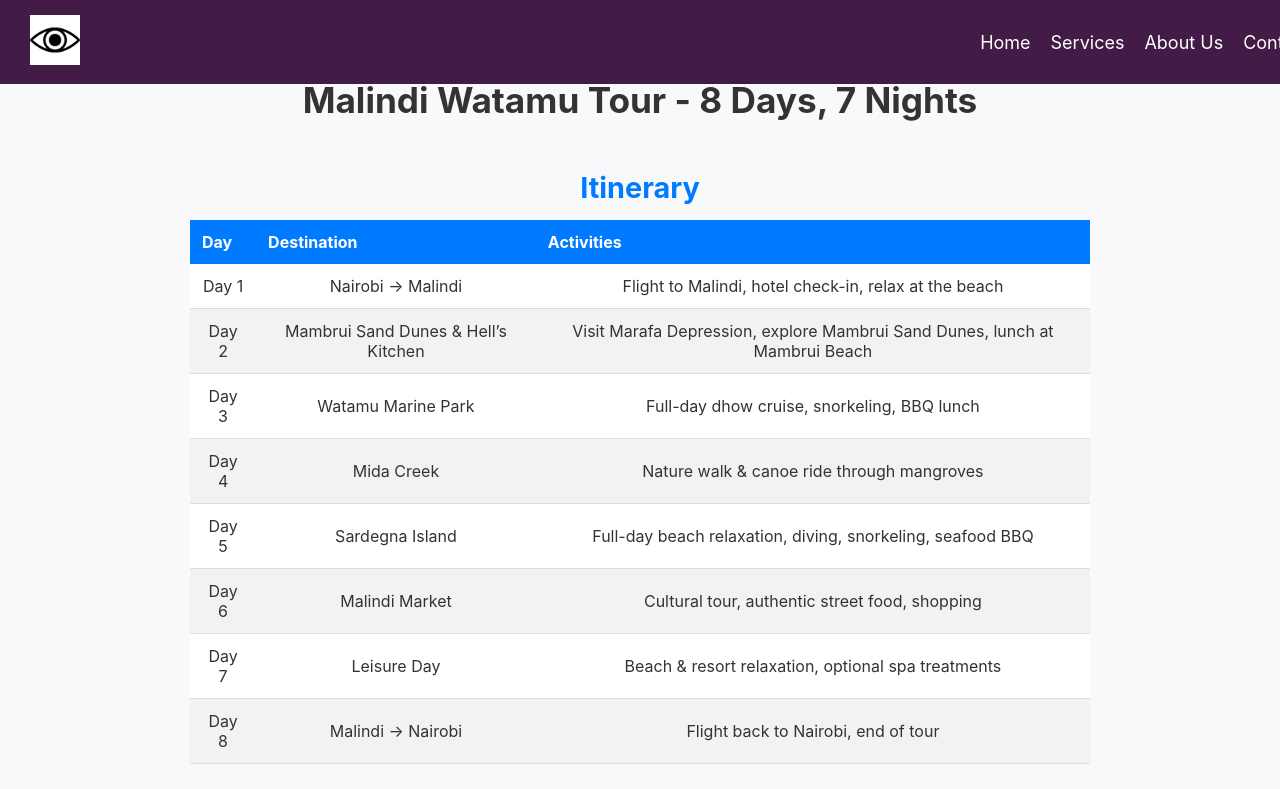
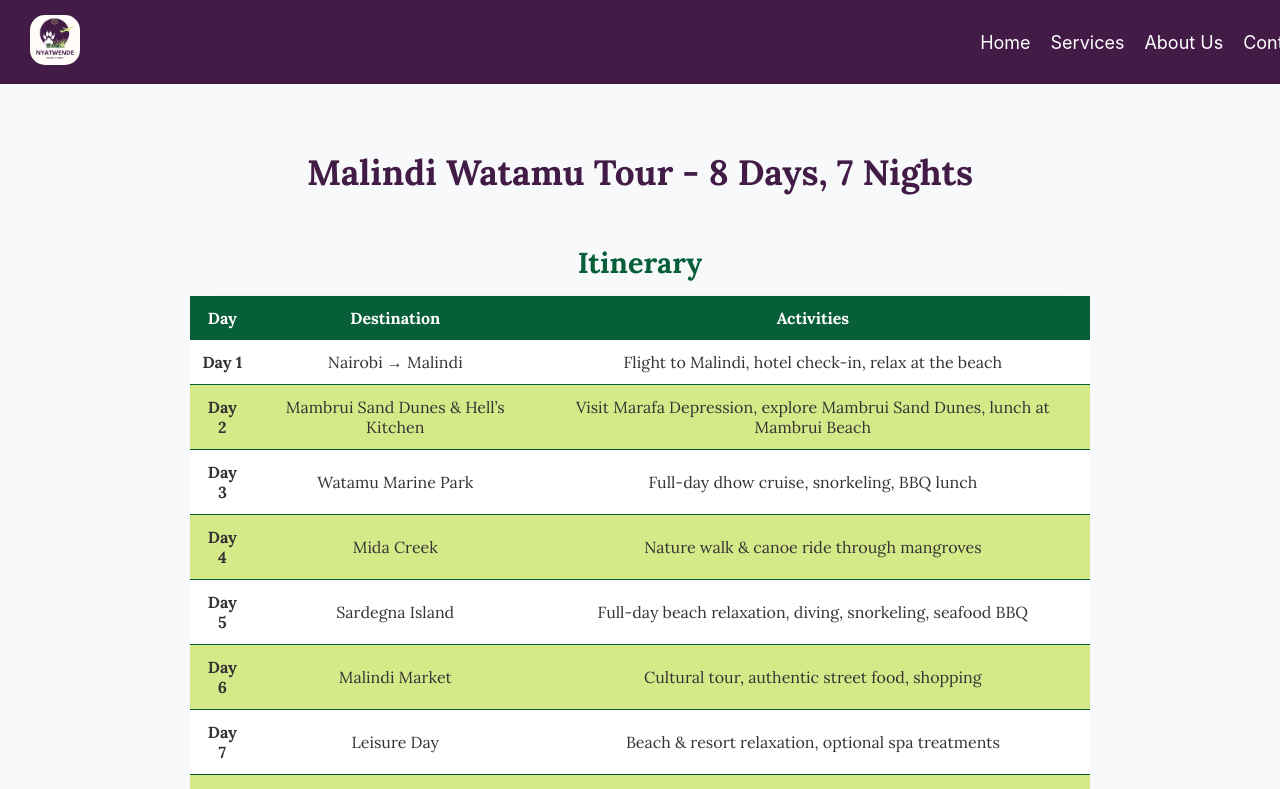
Before and after one commit to catherineotondi/NYATWENDE_TOURS, a React (Create React App) app: page /malindi-watamu in a window 1280 px wide. Shown: the top 789 px of the page. Built offline with nearby package versions, Linux system fonts and the light colour scheme.

Commit message:
Modified the Watamu tour file and added a logo

```diff
--- a/src/Components/MalindiWatamuTour.js
+++ b/src/Components/MalindiWatamuTour.js
@@ -18,14 +18,14 @@ const MalindiWatamuTour = () => {
             </tr>
           </thead>
           <tbody>
-            <tr><td>Day 1</td><td>Nairobi → Malindi</td><td>Flight to Malindi, hotel check-in, relax at the beach</td></tr>
-            <tr><td>Day 2</td><td>Mambrui Sand Dunes & Hell’s Kitchen</td><td>Visit Marafa Depression, explore Mambrui Sand Dunes, lunch at Mambrui Beach</td></tr>
-            <tr><td>Day 3</td><td>Watamu Marine Park</td><td>Full-day dhow cruise, snorkeling, BBQ lunch</td></tr>
-            <tr><td>Day 4</td><td>Mida Creek</td><td>Nature walk & canoe ride through mangroves</td></tr>
-            <tr><td>Day 5</td><td>Sardegna Island</td><td>Full-day beach relaxation, diving, snorkeling, seafood BBQ</td></tr>
-            <tr><td>Day 6</td><td>Malindi Market</td><td>Cultural tour, authentic street food, shopping</td></tr>
-            <tr><td>Day 7</td><td>Leisure Day</td><td>Beach & resort relaxation, optional spa treatments</td></tr>
-            <tr><td>Day 8</td><td>Malindi → Nairobi</td><td>Flight back to Nairobi, end of tour</td></tr>
+            <tr><td><b>Day 1</b></td><td>Nairobi → Malindi</td><td>Flight to Malindi, hotel check-in, relax at the beach</td></tr>
+            <tr><td><b>Day 2</b></td><td>Mambrui Sand Dunes & Hell’s Kitchen</td><td>Visit Marafa Depression, explore Mambrui Sand Dunes, lunch at Mambrui Beach</td></tr>
+            <tr><td><b>Day 3</b></td><td>Watamu Marine Park</td><td>Full-day dhow cruise, snorkeling, BBQ lunch</td></tr>
+            <tr><td><b>Day 4</b></td><td>Mida Creek</td><td>Nature walk & canoe ride through mangroves</td></tr>
+            <tr><td><b>Day 5</b></td><td>Sardegna Island</td><td>Full-day beach relaxation, diving, snorkeling, seafood BBQ</td></tr>
+            <tr><td><b>Day 6</b></td><td>Malindi Market</td><td>Cultural tour, authentic street food, shopping</td></tr>
+            <tr><td><b>Day 7</b></td><td>Leisure Day</td><td>Beach & resort relaxation, optional spa treatments</td></tr>
+            <tr><td><b>Day 8</b></td><td>Malindi → Nairobi</td><td>Flight back to Nairobi, end of tour</td></tr>
           </tbody>
         </table>
       </div>
--- a/src/Components/Navbar.js
+++ b/src/Components/Navbar.js
@@ -30,7 +30,7 @@
 import React, { useState } from "react";
 import { Link } from "react-router-dom";
 import "../css/styles.css" // Import external CSS
-import logo from "../img/vision.jpeg"; // Replace with your logo path
+import logo from "../img/logo.png"; // Replace with your logo path
 
 const Navbar = () => {
   const [isOpen, setIsOpen] = useState(false);
@@ -40,7 +40,7 @@ const Navbar = () => {
       <div className="nav-container">
         {/* Logo */}
         <Link to="/" className="logo">
-          <img src={logo} alt="Company Logo" />
+          <img src={logo} alt="Nyatwende Logo" />
         </Link>
 
         {/* Desktop Menu */}
--- a/src/css/styles.css
+++ b/src/css/styles.css
@@ -1,3 +1,6 @@
+@import url('https://fonts.googleapis.com/css2?family=Anton&family=Lora:ital,wght@0,400..700;1,400..700&display=swap');
+
+
 /* Navbar Styling */
 .navbar {
   background-color: #421c46;
@@ -21,6 +24,7 @@
 .logo img {
   height: 50px;
   width: auto;
+  border-radius: 15px;
 }
 
 /* Navigation Links */
@@ -1091,20 +1095,28 @@
   padding: 50px 20px;
   text-align: center;
   background-color: #f8f9fa;
+
 }
 
 .tour-container h2 {
+  font-family: "Lora", serif;
+  font-optical-sizing: auto;
+  font-style: normal;
+  margin-top: 100px;
   font-size: 2.2rem;
   font-weight: bold;
   margin-bottom: 20px;
-  color: #333;
+  color: #421c46;
 }
 
 .tour-container h3 {
+  font-family: "Lora", serif;
+  font-optical-sizing: auto;
+  font-style: normal;
   font-size: 1.8rem;
   font-weight: bold;
   margin-bottom: 15px;
-  color: #007bff;
+  color: #075f39;
 }
 
 /* Table Styling */
@@ -1120,27 +1132,34 @@
   border-collapse: collapse;
   background: white;
   box-shadow: 0 4px 8px rgba(0, 0, 0, 0.1);
-  border-radius: 10px;
+  border-radius: 20px;
 }
 
 /* Table Header */
 .tour-table th {
-  background-color: #007bff;
+
+  background-color: #075f39;
+  font-family: "Lora", serif;
+  font-optical-sizing: auto;
+  font-style: normal;
   color: white;
   padding: 12px;
-  text-align: left;
+  text-align: center;
 }
 
 /* Table Rows */
 .tour-table td {
+  font-family: "Lora", serif;
+  font-optical-sizing: auto;
+  font-style: normal;
   padding: 12px;
-  border-bottom: 1px solid #ddd;
+  border-bottom: 1px solid #075f39;
   color: #333;
 }
 
 /* Alternate Row Background */
 .tour-table tr:nth-child(even) {
-  background-color: #f2f2f2;
+  background-color: #d6e989;
 }
 
 /* Responsive Design */
```
Also changed, not shown: src/img/logo.png (added).
